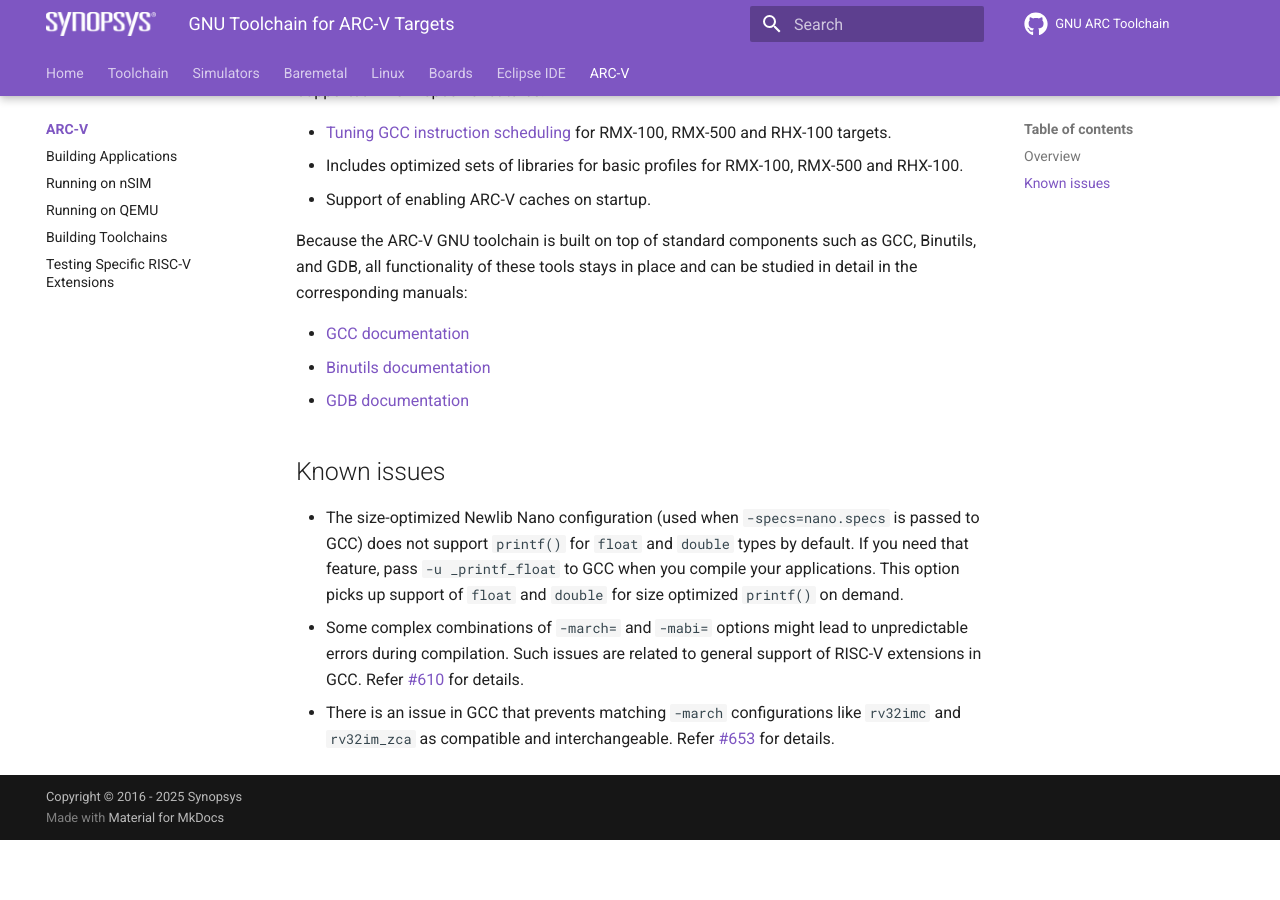
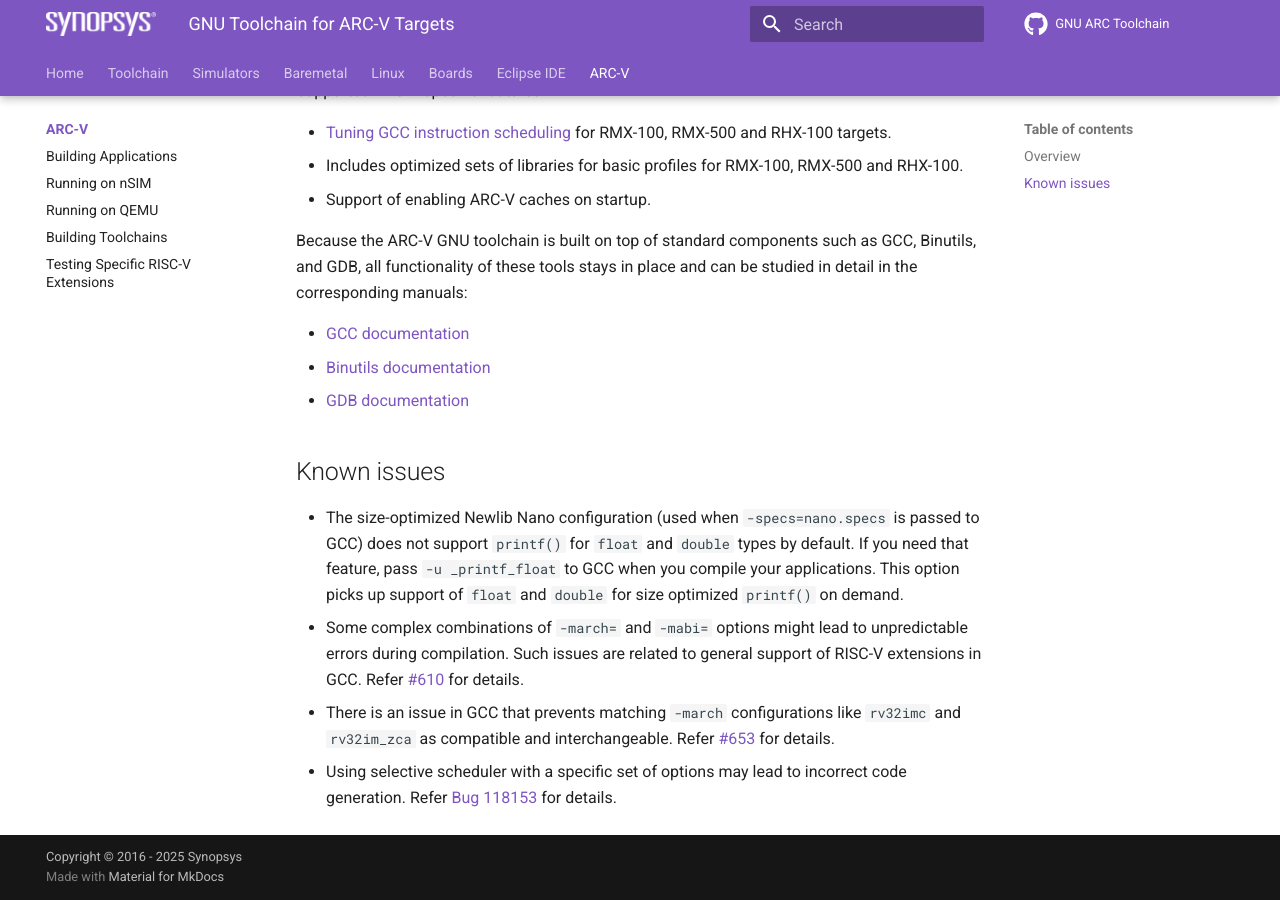
Before and after one commit to foss-for-synopsys-dwc-arc-processors/documentation, an MkDocs documentation site: the page built from docs/arcv/index.md, in a window 1280 px wide and 900 px high, scrolled down 730 px. Built offline with MkDocs 1.6.1 and Material for MkDocs 9.7.7, drawn with Linux system fonts in a browser that asks for light colours; comment, search, counter and statistics services are not loaded; the version menu is left out; before the commit the page ends 1570 px from its top, so only the background shows below that.

Commit message:
arcv: Update known issues for arc-2024.12
Signed-off-by: Yuriy Kolerov <ykolerov@synopsys.com>

```diff
--- a/docs/arcv/index.md
+++ b/docs/arcv/index.md
@@ -44,3 +44,5 @@
 * There is an issue in GCC that prevents matching `-march` configurations like `rv32imc` and `rv32im_zca`
   as compatible and interchangeable. Refer [#653](https://github.com/foss-for-synopsys-dwc-arc-processors/toolchain/issues/653)
   for details.
+* Using selective scheduler with a specific set of options may lead to incorrect code generation. Refer
+  [Bug 118153](https://gcc.gnu.org/bugzilla/show_bug.cgi?id=118153) for details.
```
